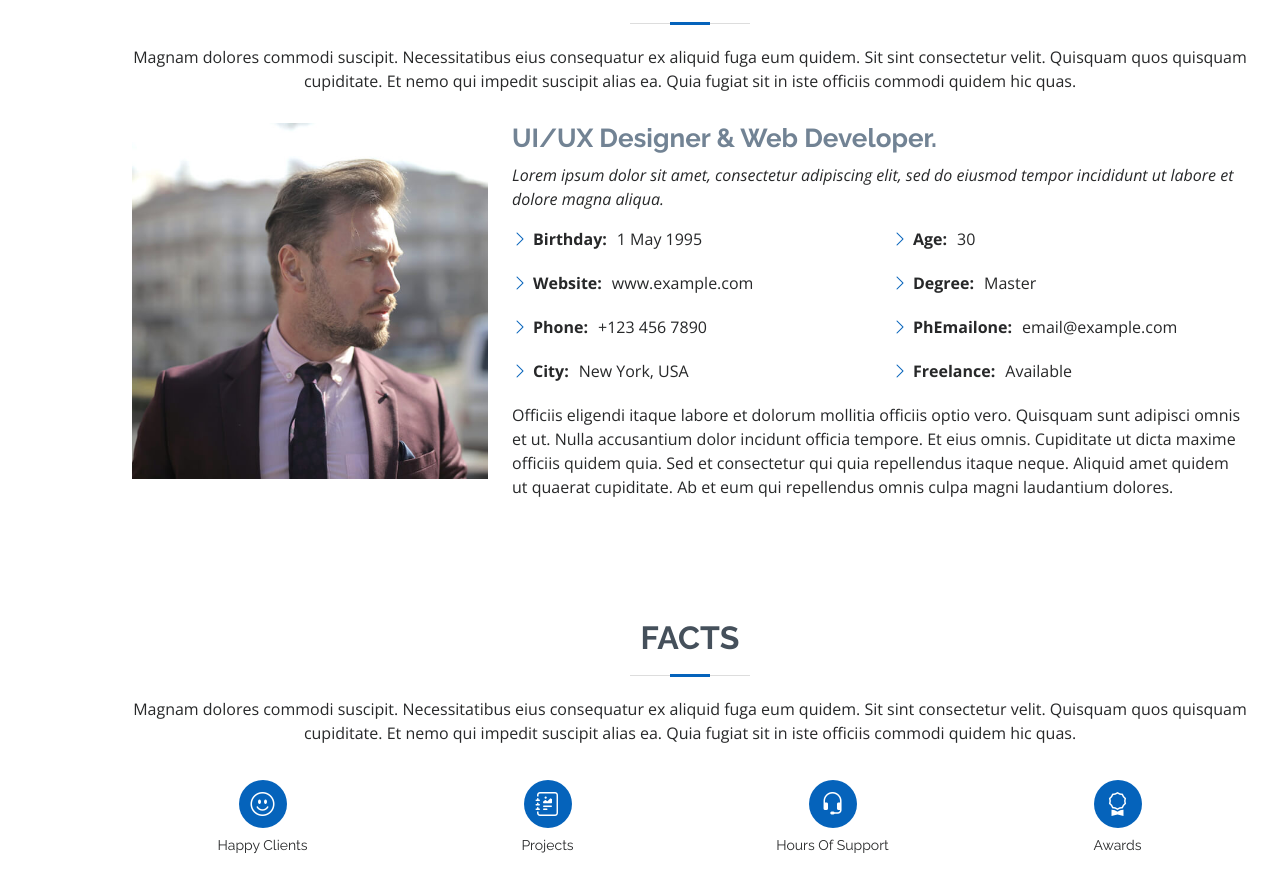
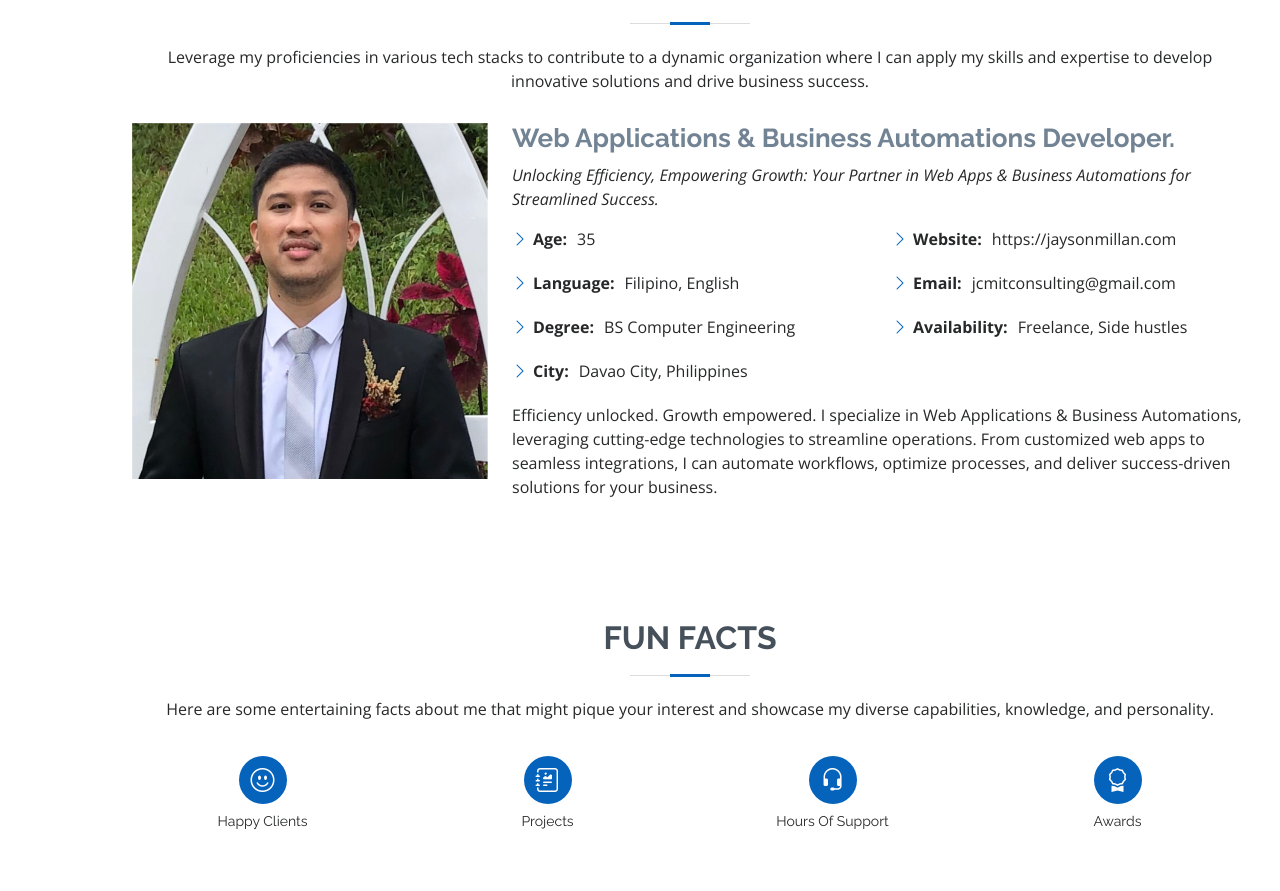
Before and after one commit to json2x/jcm-website-v2, a Vue app: page / in a window 1280 px wide. Shown: the part 893-1784 px from the top of the page. Built offline with nearby package versions, Linux system fonts and the light colour scheme.

Commit message:
updated about section

```diff
--- a/package.json
+++ b/package.json
@@ -11,6 +11,11 @@
   },
   "dependencies": {
     "@duskmoon/vue3-typed-js": "^0.0.4",
+    "@fortawesome/fontawesome-svg-core": "^6.4.0",
+    "@fortawesome/free-brands-svg-icons": "^6.4.0",
+    "@fortawesome/free-regular-svg-icons": "^6.4.0",
+    "@fortawesome/free-solid-svg-icons": "^6.4.0",
+    "@fortawesome/vue-fontawesome": "^3.0.3",
     "@popperjs/core": "^2.11.7",
     "@srexi/purecounterjs": "^1.5.0",
     "aos": "^2.3.4",
--- a/src/App.vue
+++ b/src/App.vue
@@ -29,6 +29,18 @@ const links = ref([
   {id: '#services', label: 'Services', icon: 'bx bx-server'},
   {id: '#contact', label: 'Contact', icon: 'bx bx-envelope'},
 ])
+
+const aboutInfo1 = [
+  {label: 'Age', info: '35'},
+  {label: 'Language', info: 'Filipino, English'},
+  {label: 'Degree', info: 'BS Computer Engineering'},
+  {label: 'City', info: 'Davao City, Philippines'},
+]
+const aboutInfo2 = [
+  {label: 'Website', info: 'https://jaysonmillan.com'},
+  {label: 'Email', info: 'jcmitconsulting@gmail.com'},
+  {label: 'Availability', info: 'Freelance, Side hustles'}
+]
 
 const onscroll = (el, listener) => {
   el.addEventListener('scroll', listener)
@@ -126,66 +138,39 @@ onBeforeUnmount(() => {
         <div class="section-title">
           <h2>About</h2>
           <p>
-            Magnam dolores commodi suscipit. Necessitatibus eius consequatur ex aliquid fuga eum
-            quidem. Sit sint consectetur velit. Quisquam quos quisquam cupiditate. Et nemo qui
-            impedit suscipit alias ea. Quia fugiat sit in iste officiis commodi quidem hic quas.
+            Leverage my proficiencies in various tech stacks to contribute to a dynamic organization where I can apply my skills and expertise to develop innovative solutions and drive business success.
           </p>
         </div>
 
         <div class="row">
           <div class="col-lg-4">
-            <img src="./assets/img/profile-img.jpg" class="img-fluid" alt="" />
+            <img src="./assets/img/me-profile-img.jpeg" class="img-fluid" alt="" />
           </div>
           <div class="col-lg-8 pt-4 pt-lg-0 content">
-            <h3>UI/UX Designer &amp; Web Developer.</h3>
+            <h3>Web Applications &amp; Business Automations Developer.</h3>
             <p class="fst-italic">
-              Lorem ipsum dolor sit amet, consectetur adipiscing elit, sed do eiusmod tempor
-              incididunt ut labore et dolore magna aliqua.
+              Unlocking Efficiency, Empowering Growth: Your Partner in Web Apps & Business Automations for Streamlined Success.
             </p>
             <div class="row">
               <div class="col-lg-6">
                 <ul>
-                  <li>
-                    <i class="bi bi-chevron-right"></i> <strong>Birthday:</strong>
-                    <span>1 May 1995</span>
-                  </li>
-                  <li>
-                    <i class="bi bi-chevron-right"></i> <strong>Website:</strong>
-                    <span>www.example.com</span>
-                  </li>
-                  <li>
-                    <i class="bi bi-chevron-right"></i> <strong>Phone:</strong>
-                    <span>+123 456 7890</span>
-                  </li>
-                  <li>
-                    <i class="bi bi-chevron-right"></i> <strong>City:</strong>
-                    <span>New York, USA</span>
+                  <li v-for="(about, index) in aboutInfo1" :key="index">
+                    <i class="bi bi-chevron-right"></i> <strong>{{ about.label }}:</strong>
+                    <span>{{ about.info }}</span>
                   </li>
                 </ul>
               </div>
               <div class="col-lg-6">
                 <ul>
-                  <li><i class="bi bi-chevron-right"></i> <strong>Age:</strong> <span>30</span></li>
-                  <li>
-                    <i class="bi bi-chevron-right"></i> <strong>Degree:</strong> <span>Master</span>
-                  </li>
-                  <li>
-                    <i class="bi bi-chevron-right"></i> <strong>PhEmailone:</strong>
-                    <span>email@example.com</span>
-                  </li>
-                  <li>
-                    <i class="bi bi-chevron-right"></i> <strong>Freelance:</strong>
-                    <span>Available</span>
+                  <li v-for="(about, index) in aboutInfo2" :key="index">
+                    <i class="bi bi-chevron-right"></i> <strong>{{ about.label }}:</strong>
+                    <span>{{ about.info }}</span>
                   </li>
                 </ul>
               </div>
             </div>
             <p>
-              Officiis eligendi itaque labore et dolorum mollitia officiis optio vero. Quisquam sunt
-              adipisci omnis et ut. Nulla accusantium dolor incidunt officia tempore. Et eius omnis.
-              Cupiditate ut dicta maxime officiis quidem quia. Sed et consectetur qui quia
-              repellendus itaque neque. Aliquid amet quidem ut quaerat cupiditate. Ab et eum qui
-              repellendus omnis culpa magni laudantium dolores.
+              Efficiency unlocked. Growth empowered. I specialize in Web Applications & Business Automations, leveraging cutting-edge technologies to streamline operations. From customized web apps to seamless integrations, I can automate workflows, optimize processes, and deliver success-driven solutions for your business.
             </p>
           </div>
         </div>
@@ -197,11 +182,9 @@ onBeforeUnmount(() => {
     <section id="facts" class="facts">
       <div class="container" data-aos="fade-up">
         <div class="section-title">
-          <h2>Facts</h2>
+          <h2>Fun Facts</h2>
           <p>
-            Magnam dolores commodi suscipit. Necessitatibus eius consequatur ex aliquid fuga eum
-            quidem. Sit sint consectetur velit. Quisquam quos quisquam cupiditate. Et nemo qui
-            impedit suscipit alias ea. Quia fugiat sit in iste officiis commodi quidem hic quas.
+            Here are some entertaining facts about me that might pique your interest and showcase my diverse capabilities, knowledge, and personality.
           </p>
         </div>
 
@@ -209,6 +192,7 @@ onBeforeUnmount(() => {
           <div class="col-lg-3 col-md-6">
             <div class="count-box">
               <i class="bi bi-emoji-smile"></i>
+              <!-- <font-awesome-icon icon="dragon" /> -->
               <span
                 data-purecounter-start="0"
                 data-purecounter-end="232"
--- a/src/main.js
+++ b/src/main.js
@@ -10,6 +10,16 @@ import 'aos/dist/aos.css';
 
 import 'bootstrap'
 
+import { FontAwesomeIcon } from '@fortawesome/vue-fontawesome';
+import { library } from '@fortawesome/fontawesome-svg-core';
+import { fas } from '@fortawesome/free-solid-svg-icons';
+import { far } from '@fortawesome/free-regular-svg-icons';
+import { fab } from '@fortawesome/free-brands-svg-icons';
+
+// Register the icons you want to use
+library.add(fas, far, fab);
+
+
 import { createApp } from 'vue'
 import { createPinia } from 'pinia'
 
@@ -18,6 +28,9 @@ import router from './router'
 
 const app = createApp(App)
 
+// Register the FontAwesomeIcon component globally
+app.component('font-awesome-icon', FontAwesomeIcon);
+
 app.use(createPinia())
 app.use(router)
 
```
Also changed, not shown: src/assets/img/me-profile-img.jpeg (added), 1 other file (tests, documents, lock files or other folders).
